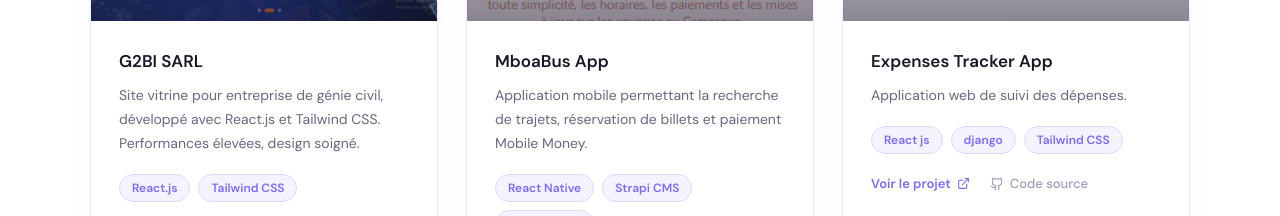
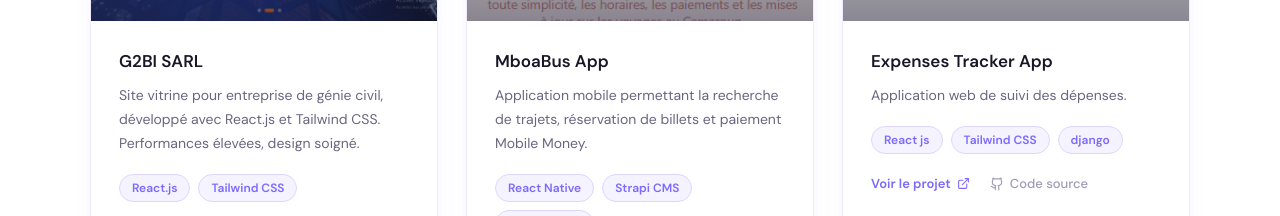
Before and after one commit to Ange-carolle/PortfolioYouka, a React (Vite) app: page / in a window 1280 px wide. Shown: the part 5020-5236 px from the top of the page. Built offline with nearby package versions, Linux system fonts and the light colour scheme; a web font is replaced by a local one.

Commit message:
Ajout d'un projet

```diff
--- a/src/pages/Portfolio3.jsx
+++ b/src/pages/Portfolio3.jsx
@@ -182,7 +182,7 @@
     {
       titre: "Expenses Tracker App",
       desc: "Application web de suivi des dépenses.",
-      techs: ["React js", "django", "Tailwind CSS"],
+      techs: ["React js", "Tailwind CSS", "django"],
       image: Expenses,
       status: "Terminé",
       featured: false,
```
